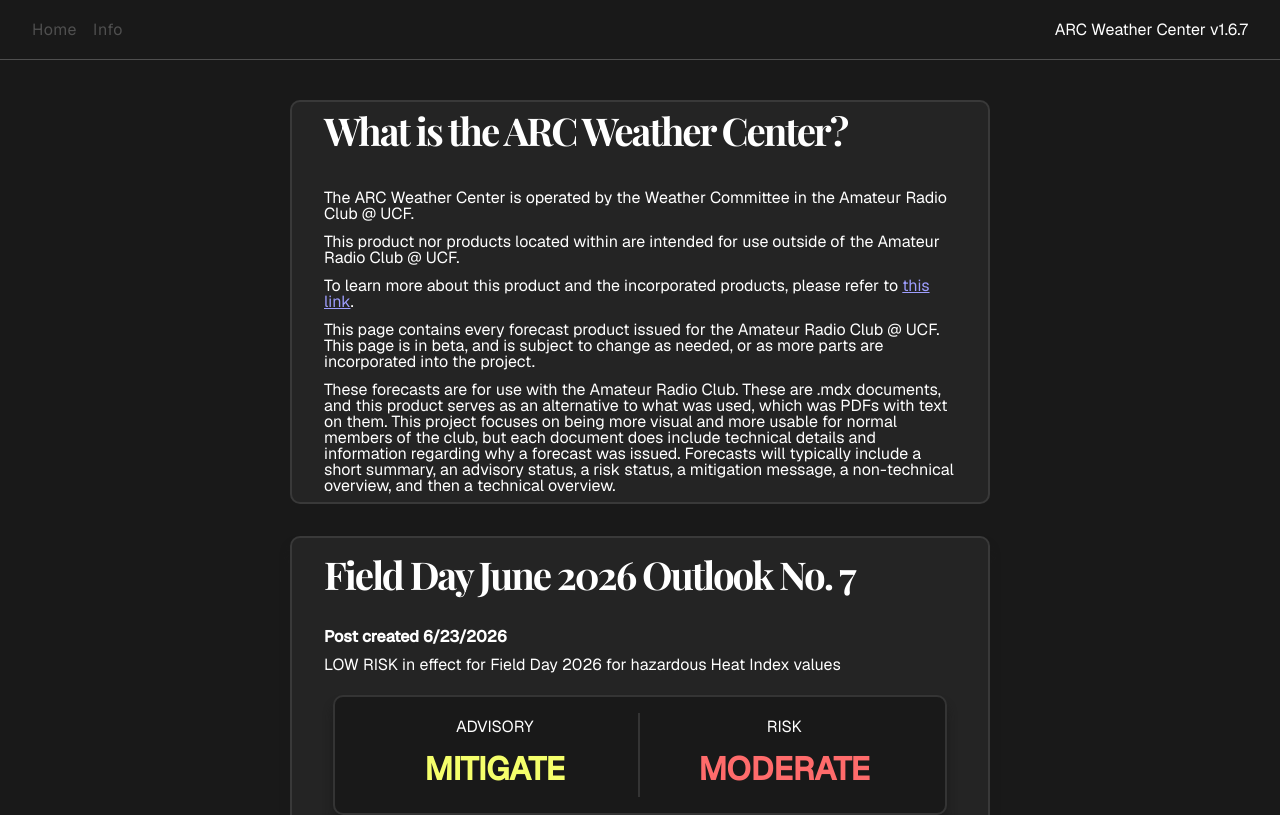
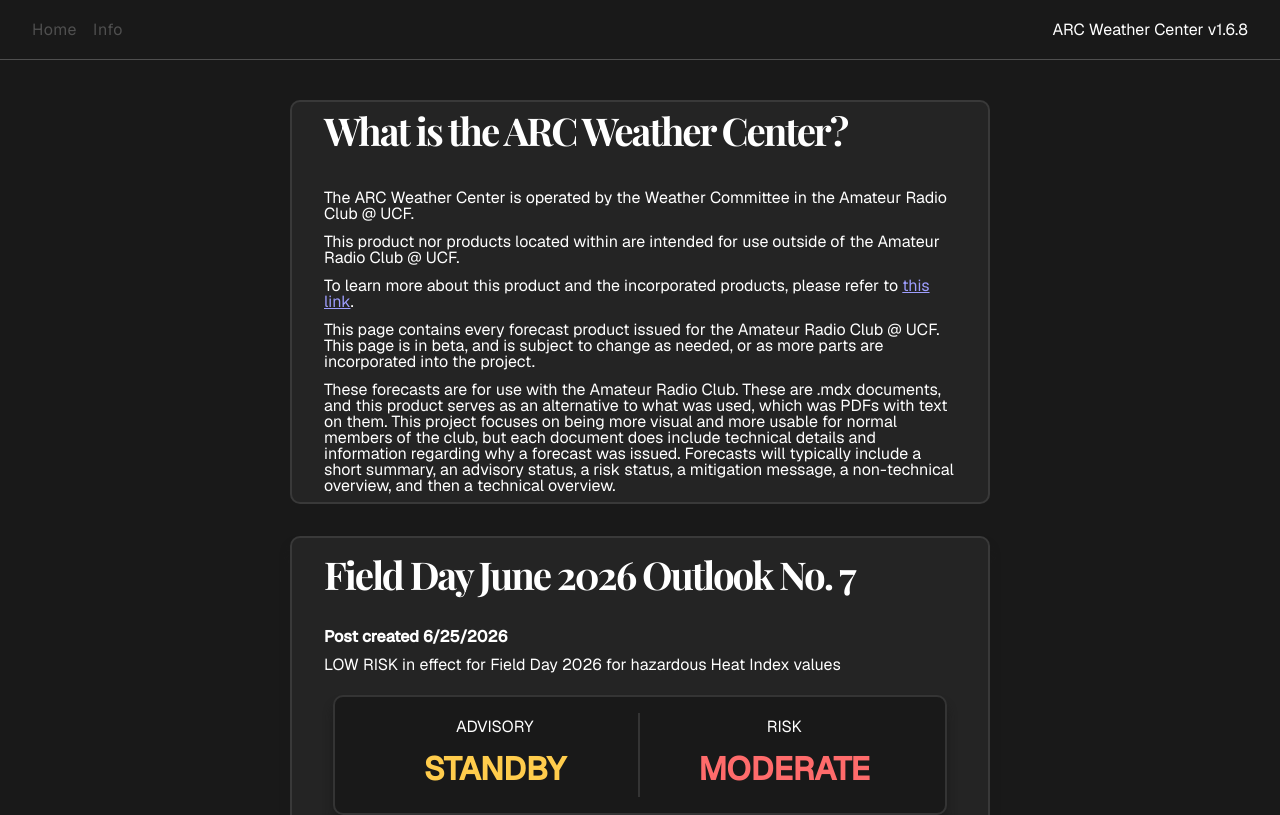
Before and after one commit to skyechannelwrx/ARC-Weather-Center, a React (Vite) app: page / in a window 1280 px wide. Shown: the top 815 px of the page. Built offline with nearby package versions, Linux system fonts and the light colour scheme.

Commit message:
Updated post

```diff
--- a/src/components/Navbar.tsx
+++ b/src/components/Navbar.tsx
@@ -7,7 +7,7 @@
                 <Link to="/">Home</Link>
                 <Link to="/info">Info</Link>
             </ul>
-            <p>ARC Weather Center v1.6.7</p>
+            <p>ARC Weather Center v1.6.8</p>
         </nav>
     );
 }
--- a/src/content/field-day-2026-eight-otlk.mdx
+++ b/src/content/field-day-2026-eight-otlk.mdx
@@ -2,13 +2,13 @@
     slug: "field-day-june-2026-outlook-no-7",
     title: "Field Day June 2026 Outlook No. 7",
     description: "LOW RISK in effect for Field Day 2026 for hazardous Heat Index values",
-    date: "2026-06-23T20:13:00Z",
+    date: "2026-06-25T23:24:00Z",
     validfrom: "2026-06-26T16:00:00Z",
     validto: "2026-06-28T22:00:00Z",
     nextupdateby: "2026-06-26T22:00:00Z",
     risk: "Moderate",
     type: "event",
-    advisory: "Mitigate",
+    advisory: "Standby",
     hazards: [
         {
             hazard: "Heat",
```
